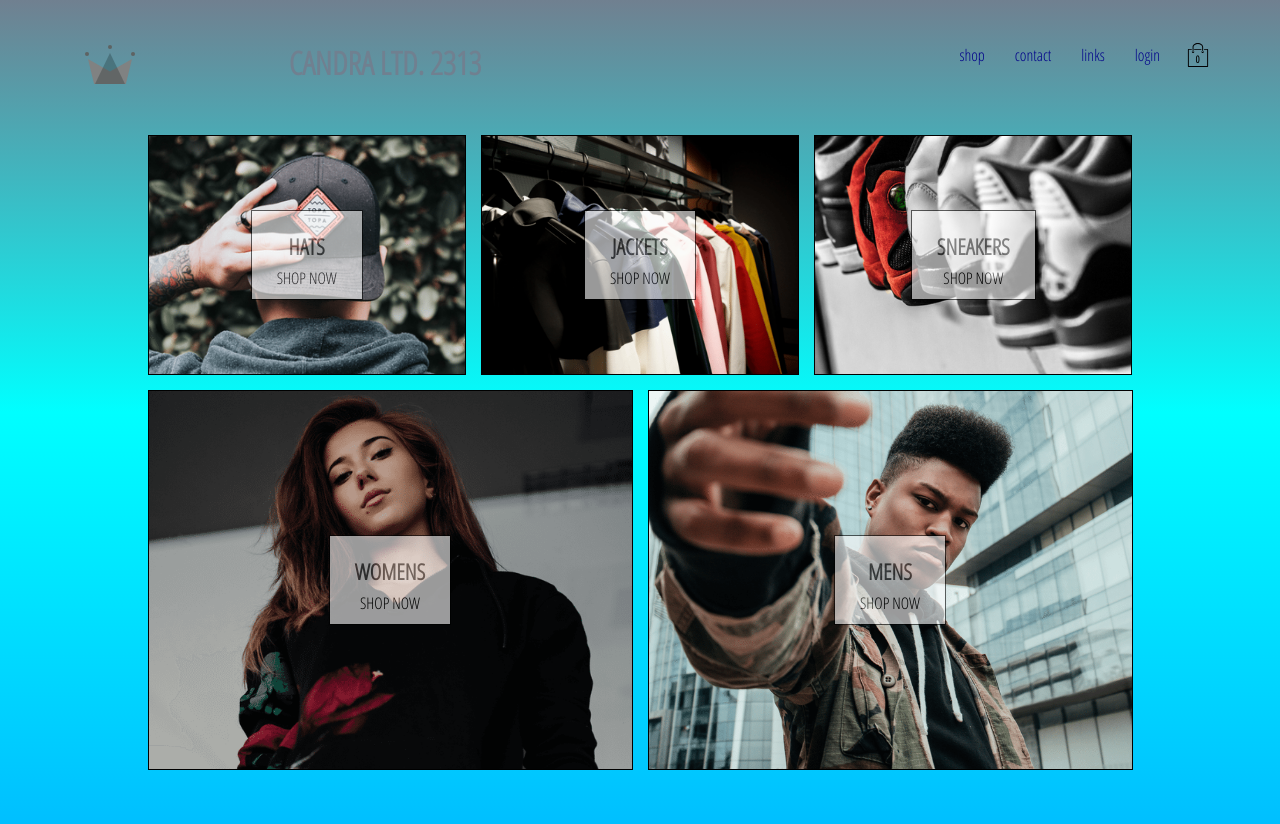
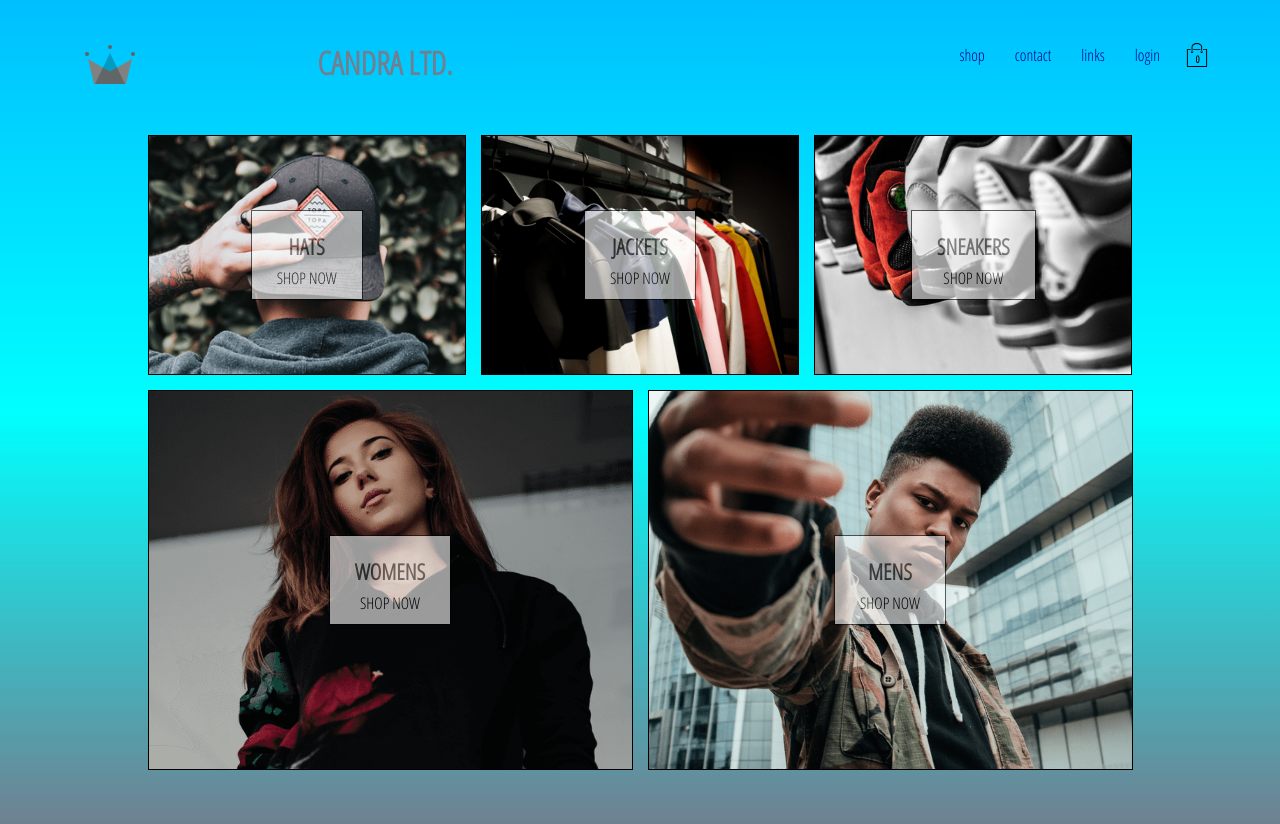
Before and after one commit to amriikk/CandraLtd, a React (Create React App) app: page / in a window 1280 px wide. Built offline with nearby package versions, Linux system fonts and the light colour scheme; no server answers.

Commit message:
update background color gradient

```diff
--- a/src/App.css
+++ b/src/App.css
@@ -2,7 +2,7 @@ body {
     font-family: 'Open Sans Condensed';
     padding: 20px 60px;
     /* background: deepskyblue; */
-    background-image: linear-gradient(slategray, cyan, deepskyblue);
+    background-image: linear-gradient(deepskyblue, cyan, slategray);
 }
 
 a {
--- a/src/components/Header/Header.jsx
+++ b/src/components/Header/Header.jsx
@@ -18,7 +18,7 @@ const Header = ({ currentUser, hidden }) => (
             <Logo className='logo' />
         </Link>
         <Link className='option' to='/'>
-            <h1 style={{color: 'slategray'}}>CANDRA LTD. 2313</h1>
+            <h1 style={{color: 'slategray'}}>CANDRA LTD.</h1>
         </Link>
 
         <div className='options'>
--- a/src/pages/Shop/Shop.jsx
+++ b/src/pages/Shop/Shop.jsx
@@ -1,11 +1,14 @@
 import React from 'react';
+import { Route } from 'react-router-dom';
 import CollectionOverview from '../../components/Collections-Overview/Collections-Overview';
 
 
-const ShopPage = ({ collections }) => (
+const ShopPage = ({ match }) => {
+    console.log(match);
+    return (
     <div className='shop-page'>
-        <CollectionOverview />
+        <Route exact path={`${match.path}`} component={CollectionOverview} />
     </div>
-);
+)};
 
 export default ShopPage;
```
